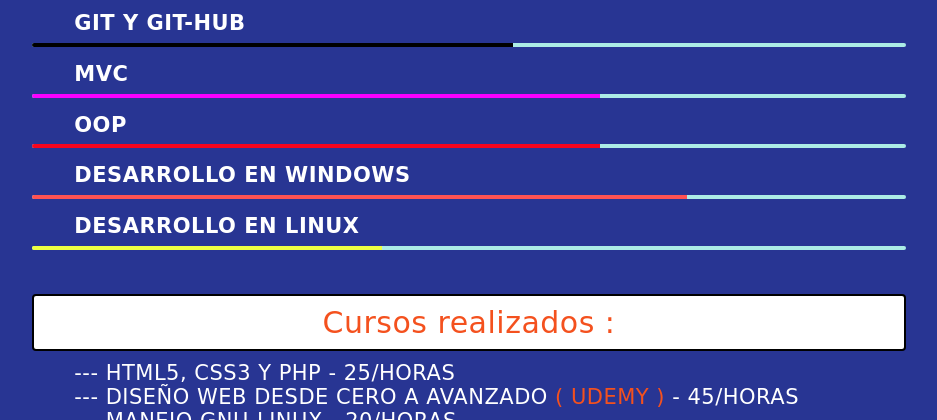
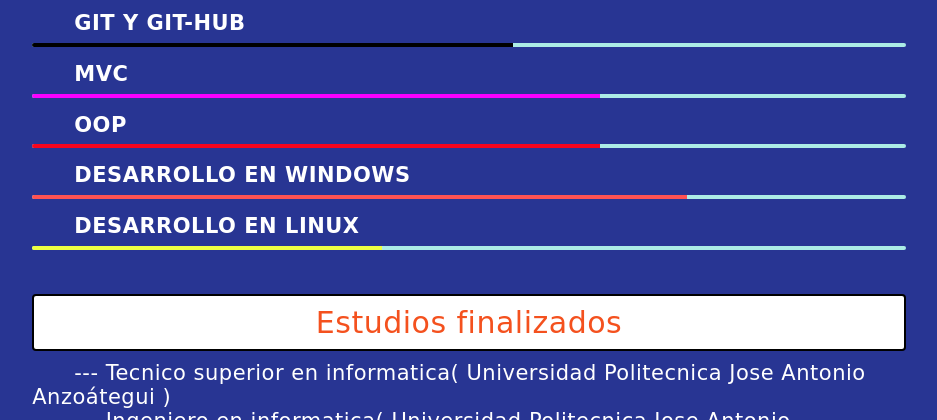
Before and after one commit to kazamax/portafolioo, a PHP site: page / in a window 1280 px wide. Shown: the part 6080-6500 px from the top of the page, without its empty margins (171-1108 px from the left). Run offline with PHP 8.4, Linux system fonts and the light colour scheme; some libraries are stand-ins or nearby versions; some web fonts are replaced.

Commit message:
agregando curso y estudios
agregando

```diff
--- a/index.php
+++ b/index.php
@@ -441,13 +441,21 @@
 										<div class="determinate" style="width: 40%;background: #eeff41      "></div>
 									</div><br>
 
-									<h5 class="titulosServicios text-align">Cursos realizados :</h5>
 
-									<p class="parrafosServicios">--- HTML5, CSS3 Y PHP - 25/HORAS</p>
+									<h5 class="titulosServicios text-align">Estudios finalizados</h5>
+
+									<p class="parrafosServicios">--- Tecnico superior en informatica( Universidad Politecnica Jose Antonio Anzoátegui )</p>
+									<p class="parrafosServicios">--- Ingeniero en informatica( Universidad Politecnica Jose Antonio Anzoátegui )</p>
+
+
+									<h5 class="titulosServicios text-align">Cursos y conocimientos :</h5>
+
+									<p class="parrafosServicios">--- HTML5, CSS3 Y PHP - 30/HORAS</p>
 									<p class="parrafosServicios">--- DISEÑO WEB DESDE CERO A AVANZADO <a target="_blank" href="https://www.udemy.com/diseno-web-desde-cero/"> ( UDEMY ) </a> - 45/HORAS</p>
 									<p class="parrafosServicios">--- MANEJO GNU-LINUX - 20/HORAS</p>
 									<p class="parrafosServicios">--- OFIMATICA SOFTWARE LIBRE - 20/HORAS</p>
-									<p class="parrafosServicios">--- REPARACION Y MANTENIMIENTO DE COMPUTADORAS - 20/HORAS</p>
+									<p class="parrafosServicios">--- ENSAMBLAJE REPARACION Y MANTENIMIENTO DE COMPUTADORAS - 30/HORAS</p>
+									<p class="parrafosServicios">--- SISTEMA DE CONTROL DE VERSIONES GIT Y GIT-HUB 5/HORAS</p>
 
 									<br>
 								</div>
```
